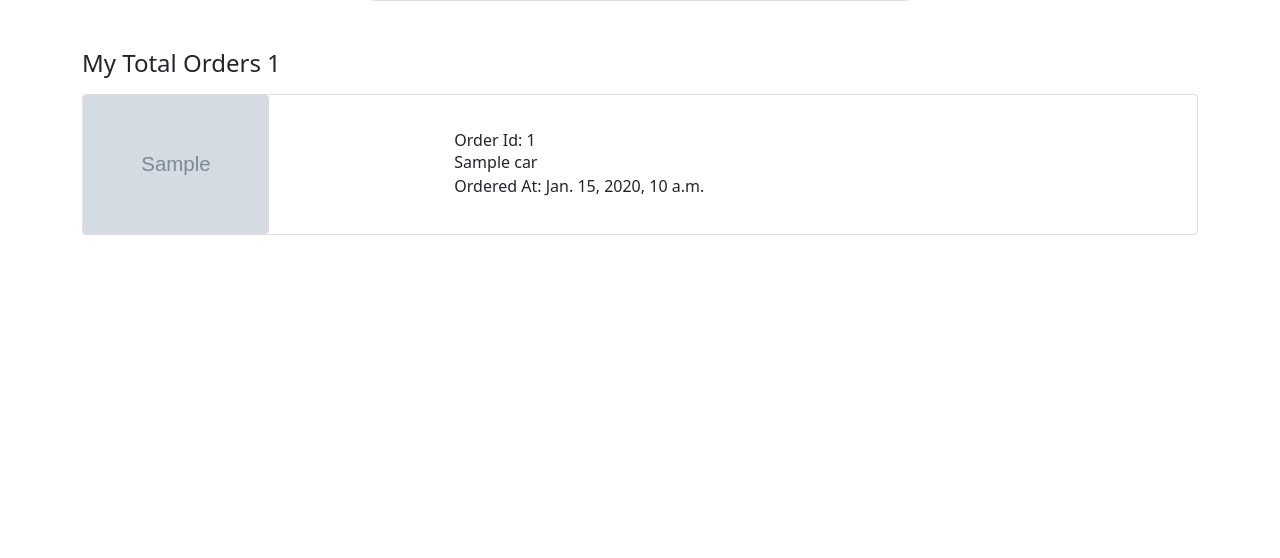
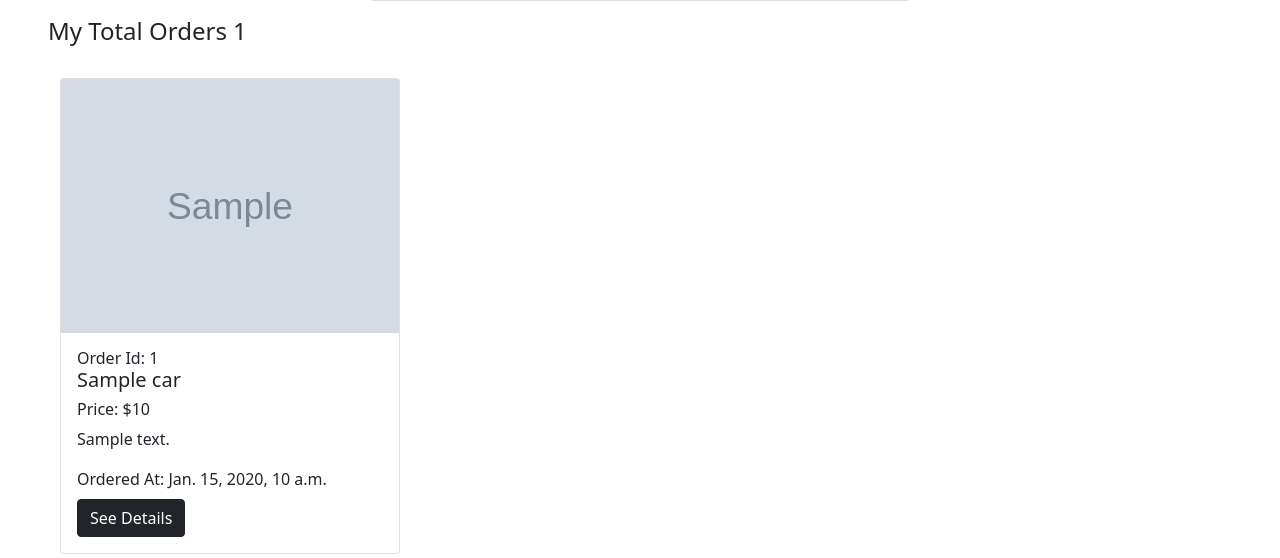
Before and after one commit to hasan042021/car-shop-django, a Django app: template orders_app/templates/profile_history.html in a window 1280 px wide. Shown: the part 250-808 px from the top of the page. Before the commit the page ends 485 px from the top, so only its background shows below. Run offline with Django 3.2, Linux system fonts and the light colour scheme; the template is opened without the code that fills it: most values are stand-ins (such as "Sample title", 1, 10 or a date in 2020); grey boxes marked "Sample" are stand-in pictures.

Commit message:
profile order history updated

```diff
--- a/orders_app/templates/profile_history.html
+++ b/orders_app/templates/profile_history.html
@@ -16,21 +16,22 @@
       </div>
     </div>
 </div>
-<div class="container my-5">
-    <h4>My Total Orders {{orders|length}}</h4>
+<h4 class="mx-5">My Total Orders {{orders|length}}</h4>
+<div class="container row row-cols-3 m-4  g-4 my-1">
+
     {% for i in orders  %}
-    <div class="card my-3" style=" margin:auto">
-        <div class="row g-0">
-          <div class="col-md-4">
-            <img src="{{i.car.image.url}}"  class="img-fluid rounded w-50" alt="...">
-          </div>
-          <div class="col-md-8 d-flex flex-column align-items-start justify-content-center">
+    <div class="col">
+      <div class="card">
+          <img src="{{i.car.image.url}}" class="card-img-top"  alt="...">
+          <div class="card-body">
               <h6 class="card-text m-0 p-0">Order Id: {{i.id}}</h6>
-              <p class="card-title m-0 p-0"> {{i.car.car_name}} </p>
-              <p class="card-title m-0 p-0">Ordered At: {{i.created_at}}</p>
-          </div>
+              <h5 class="card-title">{{i.car.car_name}}</h5>
+              <h6 class="card-title">Price: ${{i.car.price}}</h6>
+              <p class="card-text">{{i.car.description|truncatewords:10}}</p>
+              <p class="card-title mb-2 p-0">Ordered At: {{i.created_at}}</p>
+              <a class="btn btn-dark" href="{% url 'car_details' i.car.id %}">See Details</a>
         </div>
-    </div>
+      </div>
     {% endfor %}
 </div>
 {% endblock content %}
```
Also changed, not shown: db.sqlite3.
